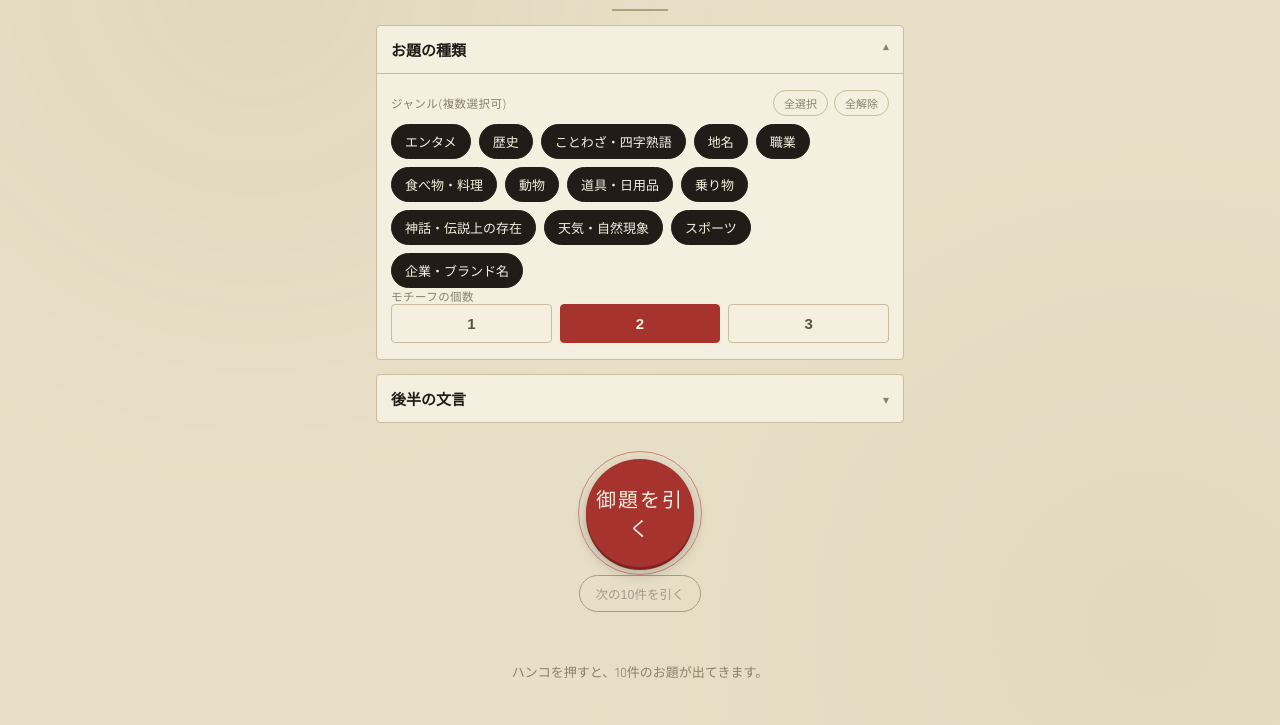
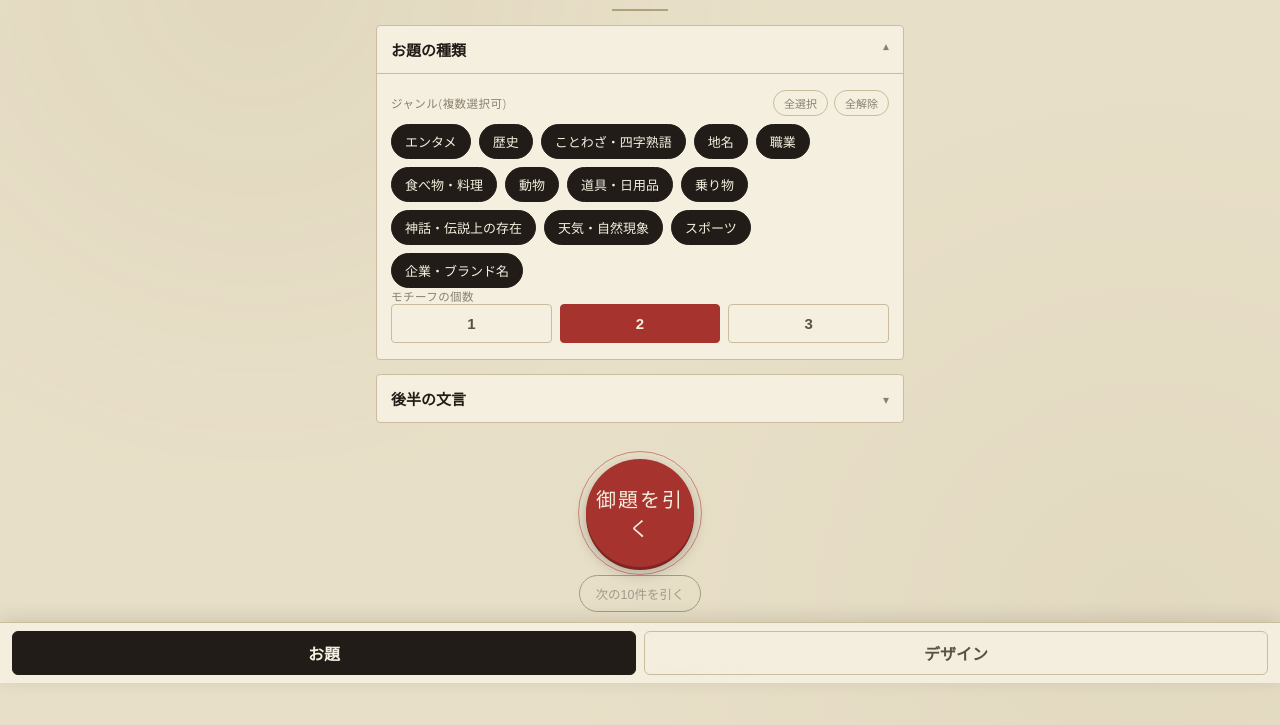
Before and after one commit to syorakusai/odaicho, a plain HTML site: page index.html in a window 1280 px wide. Shown: the part 117-842 px from the top of the page. Drawn offline with Linux system fonts and the light colour scheme; a web font is replaced by a local one.

Commit message:
Add persistent navigation and PWA support

```diff
--- a/index.html
+++ b/index.html
@@ -4,6 +4,9 @@
 <meta charset="UTF-8">
 <meta name="viewport" content="width=device-width, initial-scale=1.0, maximum-scale=1.0, user-scalable=no">
 <title>御題帳 - モチーフ生成</title>
+<meta name="theme-color" content="#211C17">
+<link rel="manifest" href="./manifest.webmanifest">
+<link rel="icon" href="./icons/icon.svg" type="image/svg+xml">
 <link rel="preconnect" href="https://fonts.googleapis.com">
 <link href="https://fonts.googleapis.com/css2?family=Yuji+Syuku&family=Zen+Kaku+Gothic+New:wght@400;500;700&family=Shippori+Mincho:wght@500;700&display=swap" rel="stylesheet">
 <style>
@@ -31,7 +34,39 @@
       radial-gradient(circle at 20% 10%, rgba(140,122,78,0.07), transparent 40%),
       radial-gradient(circle at 90% 80%, rgba(140,122,78,0.06), transparent 45%);
   }
-  .wrap { max-width: 560px; margin: 0 auto; padding: 18px 16px 100px; }
+  .wrap { max-width: 560px; margin: 0 auto; padding: 18px 16px calc(100px + env(safe-area-inset-bottom)); }
+
+  .app-nav {
+    position: fixed;
+    z-index: 1000;
+    right: 0;
+    bottom: 0;
+    left: 0;
+    display: grid;
+    grid-template-columns: repeat(2, minmax(0, 1fr));
+    gap: 8px;
+    padding: 8px max(12px, env(safe-area-inset-right)) calc(8px + env(safe-area-inset-bottom)) max(12px, env(safe-area-inset-left));
+    border-top: 1px solid var(--line);
+    background: rgba(244, 239, 223, 0.96);
+    box-shadow: 0 -4px 18px rgba(33, 28, 23, 0.12);
+    backdrop-filter: blur(10px);
+  }
+  .app-nav a {
+    display: flex;
+    min-height: 44px;
+    align-items: center;
+    justify-content: center;
+    border: 1px solid var(--line);
+    border-radius: 6px;
+    color: var(--ink-soft);
+    font-weight: 700;
+    text-decoration: none;
+  }
+  .app-nav a[aria-current="page"] {
+    border-color: var(--ink);
+    background: var(--ink);
+    color: var(--paper-card);
+  }
 
   header.title { text-align: center; padding: 22px 0 14px; }
   header.title h1 {
@@ -347,6 +382,11 @@
   </div>
 
 </div>
+
+<nav class="app-nav" aria-label="ページ切り替え">
+  <a href="./index.html" aria-current="page">お題</a>
+  <a href="./prompt-copy.html">デザイン</a>
+</nav>
 
 <script>
 const GENRES = {
@@ -669,6 +709,9 @@ function init() {
   renderTemplates();
 }
 init();
+if ('serviceWorker' in navigator) {
+  window.addEventListener('load', () => navigator.serviceWorker.register('./service-worker.js'));
+}
 </script>
 </body>
 </html>
```
Also changed, not shown: prompt-copy.html (+15 -1 lines), service-worker.js (added, +38 -0 lines), icons/icon.svg (added), manifest.webmanifest (added).
